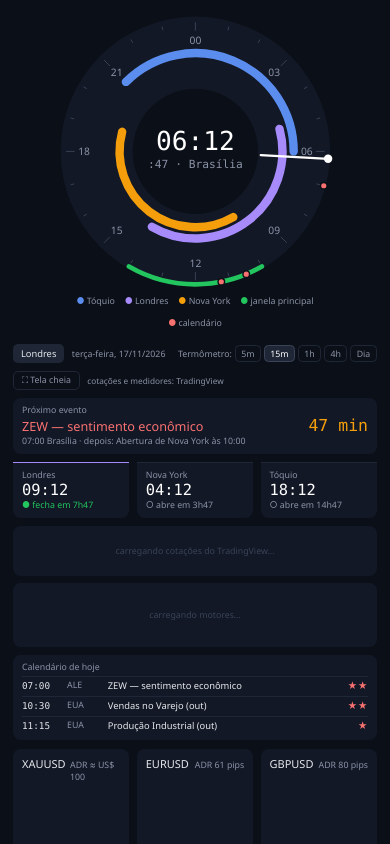
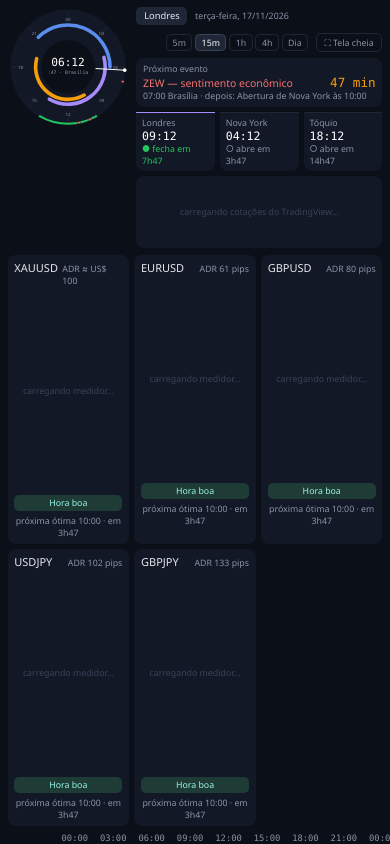
Before and after one commit to fluxoatautomacoes-dot/painel-fx, a plain HTML site: page index.html in a window 390 px wide. Drawn offline with Linux system fonts and the light colour scheme; a script that the page names is missing.

Commit message:
Atualiza o painel 2026-11-17 06:12

```diff
--- a/index.html
+++ b/index.html
@@ -111,6 +111,27 @@ body.idle{cursor:none}
   .dial{width:min(72vw,40vh);margin:0 auto}
   .cards{grid-template-columns:repeat(3,minmax(0,1fr))}
   .tl{min-height:26rem}
+}
+/* ── MODO COMPACTO: meia tela do tablet (tela dividida), celular, janela estreita ── */
+@media (max-width: 900px){
+  html,body{overflow:auto}
+  .app{height:auto;min-height:100vh;gap:.6rem;padding:.6rem .7rem;grid-template-rows:auto auto auto}
+  .top{grid-template-columns:auto minmax(0,1fr);gap:.8rem}
+  .dial{width:clamp(120px,28vw,180px);margin:0}
+  .legend{display:none}
+  .info{height:auto;min-height:0;overflow:visible;grid-template-rows:none;gap:.5rem}
+  #mkt-motores,#cal,.credit,.ivs>.mu{display:none}
+  .box{padding:.45rem .6rem}
+  .city{padding:.35rem .5rem}
+  .ctime{font-size:1.05rem}
+  .nextname{font-size:.95rem}
+  .nextcd{font-size:1.15rem}
+  .mkt.fita{height:72px}
+  .cards{grid-template-columns:repeat(3,minmax(0,1fr));gap:.5rem}
+  .tvta{height:200px}
+  .tvta .tradingview-widget-container{width:150%!important;height:560px!important;transform:scale(.6667)}
+  .tl{grid-template-rows:1.3rem 2rem 0 0 0 0 .3rem repeat(5,1.5rem);min-height:0;grid-template-columns:5.5rem minmax(0,1fr)}
+  .tl-cal,.tl-ses{display:none!important}
 }
 /* ── tela baixa (notebook com barras do navegador, tablet no Chrome) ── */
 @media (max-height: 820px) and (min-aspect-ratio: 1/1){
@@ -364,14 +385,14 @@ function tick(){
   fx.forEach(([n,k,h],i) => t += `<div class="dot" style="left:${pct(h)};background:var(--ev)" title="${hhmm(h)} · ${n}"></div><div class="elab" style="left:${pct(h)};color:var(--ev);${i%2 ? 'bottom:-.15rem' : 'top:-.15rem'}">${k}</div>`);
   t += `</div>`;
 
-  t += `<div class="lab mu" style="grid-row:3">Calendário</div><div class="trk" style="grid-row:3">`;
+  t += `<div class="lab mu tl-cal" style="grid-row:3">Calendário</div><div class="trk tl-cal" style="grid-row:3">`;
   hoje.forEach((e,i) => t += `<div class="dot" style="left:${pct(e.h)};background:var(--evd);width:${e.impacto>=3?'.75rem':'.55rem'};height:${e.impacto>=3?'.75rem':'.55rem'}" title="${hhmm(e.h)} · ${e.nome}"></div><div class="elab" style="left:${pct(e.h)};color:var(--evd);bottom:-.15rem">${e.curto || e.nome}</div>`);
   if(hoje.length === 0) t += `<div class="elab mu" style="left:50%;top:30%">sem eventos cadastrados hoje</div>`;
   t += `</div>`;
 
   [['TK','Tóquio','#5b8def'],['LON','Londres','#a78bfa'],['NY','Nova York','#f59e0b']].forEach(([k,n,cor],i) => {
     const r = 4 + i, o = !closed && aberto(k);
-    t += `<div class="lab" style="grid-row:${r};color:${o ? '#e5e7eb' : '#8b93a7'}">${n}</div><div class="trk bg" style="grid-row:${r}">`;
+    t += `<div class="lab tl-ses" style="grid-row:${r};color:${o ? '#e5e7eb' : '#8b93a7'}">${n}</div><div class="trk bg tl-ses" style="grid-row:${r}">`;
     segs(...ses[k]).forEach(([a,b]) => t += `<div class="seg" style="left:${a/24*100}%;width:${(b-a)/24*100}%;background:${cor};opacity:${o ? 1 : .55}"></div>`);
     t += `</div>`;
   });
```
